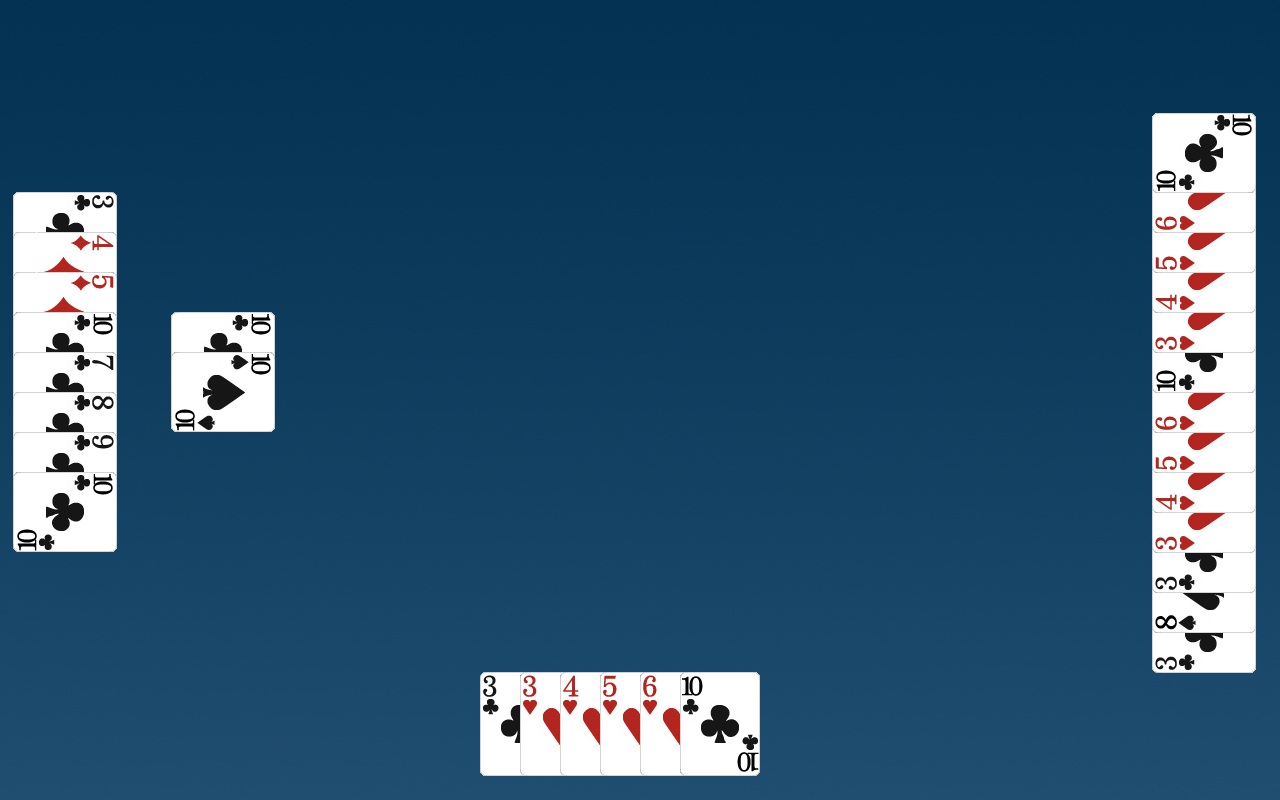
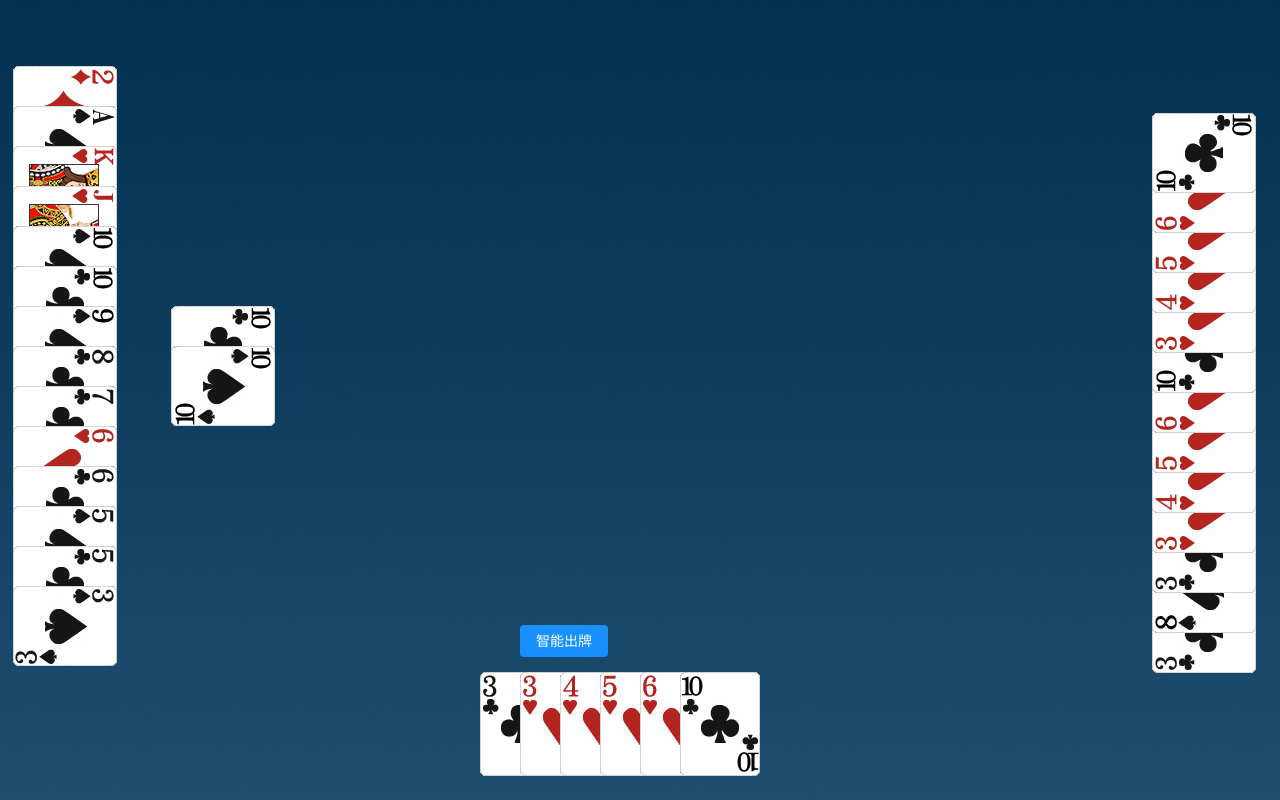
Before and after one commit to maidragon/ddz, a React (Create React App) app: page / in a window 1280 px wide. Built offline with nearby package versions, Linux system fonts and the light colour scheme.

Commit message:
加入排序功能

```diff
--- a/public/index.html
+++ b/public/index.html
@@ -19,7 +19,7 @@
       work correctly both with client-side routing and a non-root public URL.
       Learn how to configure a non-root public URL by running `npm run build`.
     -->
-    <title>React App</title>
+    <title>斗地主ai</title>
   </head>
   <body ondragstart="return false;" style="background: url('./bg.jpg')">
     <noscript>
--- a/src/App.css
+++ b/src/App.css
@@ -43,13 +43,18 @@
 
 .lord {
   display: -ms-flexbox;
-  display: flex;
   position: fixed;
   bottom: 20px;
   left: 50%;
   -webkit-transform: translateX(-50%);
   -ms-transform: translateX(-50%);
   transform: translateX(-50%);
+}
+.lord-cards {
+  display: flex;
+}
+.lord-buttons {
+  margin-bottom: 15px;
 }
 /* #deck {
   position: absolute;
--- a/src/App.js
+++ b/src/App.js
@@ -1,18 +1,25 @@
 import React, { Component } from 'react';
+import Button from './button'
 import './App.css'
 
 export default class App extends Component {
 
   state = {
     farmer1Cards: [
-      { id: 5, value: 0x13, image: "./Atlas/ClubThree.png" },
-      { id: 17, value: 0x24, image: "./Atlas/DiamondFour.png" },
-      { id: 18, value: 0x25, image: "./Atlas/DiamondFive.png" },
-      { id: 10, value: 0x1A, image: "./Atlas/ClubTen.png" },
-      { id: 7, value: 0x17, image: "./Atlas/ClubSeven.png" },
-      { id: 8, value: 0x18, image: "./Atlas/ClubEight.png" },
-      { id: 9, value: 0x19, image: "./Atlas/ClubNine.png" },
-      { id: 10, value: 0x1A, image: "./Atlas/ClubTen.png" },
+      { id: 42, value: 0x43, image: "./Atlas/SpadeThree.png", weight: 50, },
+      { id: 5, value: 0x15, image: "./Atlas/ClubFive.png", weight: 55, },
+      { id: 37, value: 0x3B, image: "./Atlas/HeartJack.png", weight: 81, },
+      { id: 39, value: 0x3D, image: "./Atlas/HeartKing.png", weight: 89, },
+      { id: 53, value: 0x4E, image: "./Atlas/SpadeOne.png", weight: 94, },
+      { id: 6, value: 0x16, image: "./Atlas/ClubSix.png", weight: 59, },
+      { id: 7, value: 0x17, image: "./Atlas/ClubSeven.png", weight: 63, },
+      { id: 8, value: 0x18, image: "./Atlas/ClubEight.png", weight: 67, },
+      { id: 48, value: 0x49, image: "./Atlas/SpadeNine.png", weight: 74, },
+      { id: 49, value: 0x4A, image: "./Atlas/SpadeTen.png", weight: 78, },
+      { id: 32, value: 0x36, image: "./Atlas/HeartSix.png", weight: 61, },
+      { id: 44, value: 0x45, image: "./Atlas/SpadeFive.png", weight: 58, },
+      { id: 10, value: 0x1A, image: "./Atlas/ClubTen.png", weight: 75, },
+      { id: 28, value: 0x2F, image: "./Atlas/DiamondTwo.png", weight: 96, },
     ],
     farmer2Cards: [
       { id: 5, value: 0x13, image: "./Atlas/ClubThree.png" },
@@ -28,7 +35,6 @@ export default class App extends Component {
       { id: 31, value: 0x35, image: "./Atlas/HeartFive.png" },
       { id: 32, value: 0x36, image: "./Atlas/HeartSix.png" },
       { id: 10, value: 0x1A, image: "./Atlas/ClubTen.png" },
-
     ],
     lordCards: [
       { id: 5, value: 0x13, image: "./Atlas/ClubThree.png" },
@@ -45,16 +51,31 @@ export default class App extends Component {
   }
 
   renderLordCards = (lordCards) => {
-    return lordCards.map((card) => {
-      return (
-        <div className="card">
-          <img src={card.image} />
-        </div>
-      )
-    })
+    return (
+      <div className="lord-cards">
+        {lordCards.map((card) => {
+          return (
+            <div className="card">
+              <img src={card.image} />
+            </div>
+          )
+        })}
+      </div>
+    )
+  }
+
+  renderButton() {
+    return (
+      <div className="lord-buttons">
+        <Button>智能出牌</Button>
+      </div>
+    )
   }
 
   renderFarmer1Cards = (farmer1Cards) => {
+    farmer1Cards = farmer1Cards.sort((item1, item2) => {
+      return item2.weight - item1.weight;
+    })
     return (
       <div className="farmer1-cards">
         {farmer1Cards.map((card) => {
@@ -104,6 +125,8 @@ export default class App extends Component {
           {this.renderFarmer2Cards(farmer2Cards)}
         </div>
         <div className="lord">
+
+          {this.renderButton()}
           {this.renderLordCards(lordCards)}
         </div>
 
--- /dev/null
+++ b/src/button.css
@@ -0,0 +1,30 @@
+.custom-button {
+  color: #fff;
+  background-color: #1890ff;
+  border-color: #1890ff;
+
+  line-height: 1.5;
+  display: inline-block;
+  font-weight: 400;
+  text-align: center;
+  -ms-touch-action: manipulation;
+  touch-action: manipulation;
+  cursor: pointer;
+  background-image: none;
+  border: 1px solid transparent;
+  white-space: nowrap;
+  padding: 0 15px;
+  font-size: 14px;
+  border-radius: 4px;
+  height: 32px;
+  -webkit-user-select: none;
+  -moz-user-select: none;
+  -ms-user-select: none;
+  user-select: none;
+  -webkit-transition: all 0.3s cubic-bezier(0.645, 0.045, 0.355, 1);
+  transition: all 0.3s cubic-bezier(0.645, 0.045, 0.355, 1);
+  position: relative;
+  /* color: rgba(0, 0, 0, 0.65); */
+  /* background-color: #fff; */
+  /* border-color: #d9d9d9; */
+}
--- /dev/null
+++ b/src/button.js
@@ -0,0 +1,11 @@
+import React, { Component } from 'react';
+import './button.css'
+
+class Button extends Component {
+
+  render() {
+    return <button className="custom-button">{this.props.children}</button>;
+  }
+}
+
+export default Button;
```
Also changed, not shown: src/Deck.js (+54 -54 lines).
